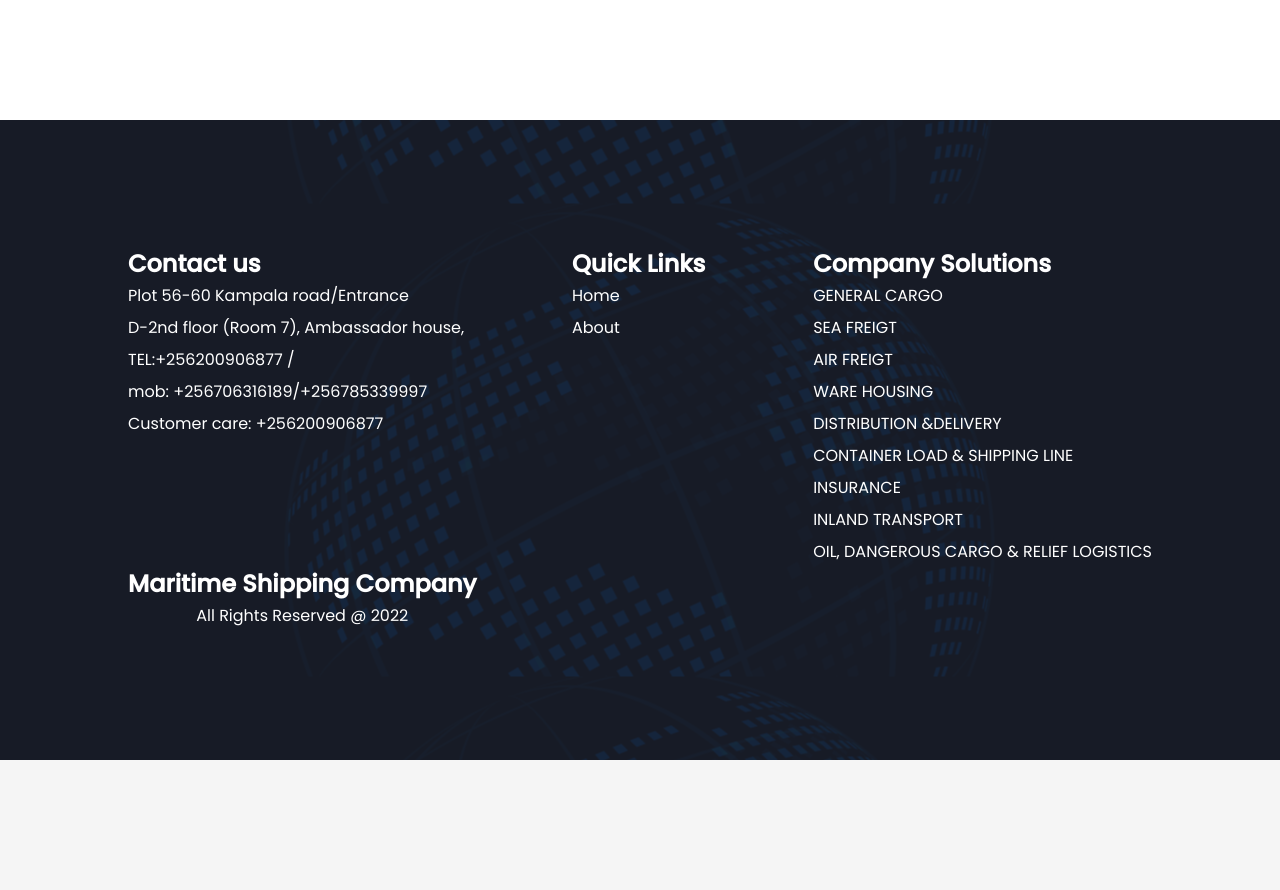
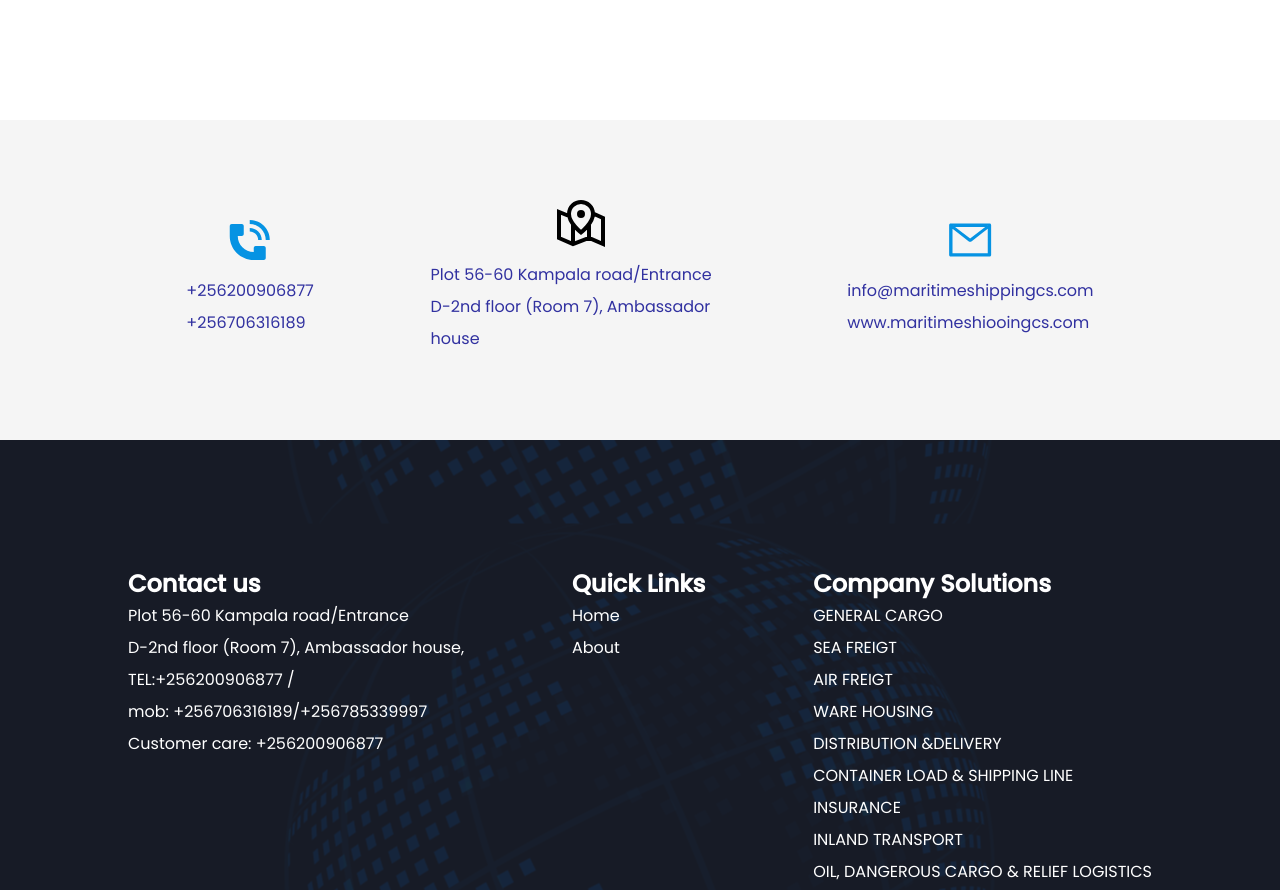
Before and after one commit to isiagi/happilogistics, a React (Create React App) app: page /detail/about in a window 1280 px wide. Shown: the part 1800-2690 px from the top of the page. Before the commit the page ends 2560 px from the top, so only its background shows below. Built offline with nearby package versions, Linux system fonts and the light colour scheme.

Commit message:
adds banner

```diff
--- /dev/null
+++ b/src/components/banner/Banner.js
@@ -0,0 +1,30 @@
+import './banner.css';
+import { GrMapLocation } from "react-icons/gr";
+import { AiOutlineMail } from "react-icons/ai";
+import { CgPhone } from "react-icons/cg";
+
+const Banner = () => {
+  return (
+    <div className="contact__info">
+      <div>
+        <CgPhone className="icon" />
+        <p>+256200906877</p>
+        <p>+256706316189</p>
+      </div>
+      <div>
+        <GrMapLocation className="icon" />
+        <p>
+          Plot 56-60 Kampala road/Entrance D-2nd floor (Room 7), Ambassador
+          house
+        </p>
+      </div>
+      <div>
+        <AiOutlineMail className="icon" />
+        <p>info@maritimeshippingcs.com</p>
+        <p>www.maritimeshiooingcs.com</p>
+      </div>
+    </div>
+  );
+};
+
+export default Banner;
--- /dev/null
+++ b/src/components/banner/banner.css
@@ -0,0 +1,18 @@
+.contact__info {
+    display: flex;
+    justify-content: space-around;
+    align-items: center;
+    flex-wrap: wrap;
+    color: rgb(49, 49, 160);
+  }
+
+  .contact__info .icon {
+    font-size: 3rem;
+    width: 100%;
+    color: #0693e3 !important;
+  }
+
+  .contact__info > div {
+    max-width: 300px;
+    margin:5rem 0;
+  }
--- a/src/pages/about/About.jsx
+++ b/src/pages/about/About.jsx
@@ -1,13 +1,14 @@
 import React from "react";
+import Banner from "../../components/banner/Banner";
 import Why from "../../components/why/Why";
 import "./about.css";
 
 const About = () => {
-    let loc = window.location.pathname;
+  let loc = window.location.pathname;
 
-    React.useEffect(() => {
-        window.scrollTo(0, 0);
-      }, []);
+  React.useEffect(() => {
+    window.scrollTo(0, 0);
+  }, []);
 
   return (
     <>
@@ -67,7 +68,12 @@ const About = () => {
             </div>
           </div>
         </div>
-          <Why />
+        <Why />
+        <div className="about__contain">
+          <div className="about__wrapper">
+            <Banner />
+          </div>
+        </div>
       </div>
     </>
   );
--- a/src/pages/about/about.css
+++ b/src/pages/about/about.css
@@ -24,6 +24,13 @@
   justify-content: center;
   color: rgb(49, 49, 160);
 }
+
+.about__contain {
+    min-height: 40vh;
+    display: flex;
+    justify-content: center;
+    color: rgb(49, 49, 160);
+  }
 
 .about__wrapper {
   width: 1024px;
--- a/src/pages/contact/contact.css
+++ b/src/pages/contact/contact.css
@@ -27,7 +27,7 @@ textarea {
 }
 
 .form__input {
-    padding: .8rem;
+  padding: 0.8rem;
   border-radius: 5px;
   outline: none;
   border: 1px solid gray;
@@ -36,10 +36,10 @@ textarea {
 .form__button {
   outline: none;
   width: 100px;
-    padding: .6rem;
+  padding: 0.6rem;
   border-radius: 5px;
   border: none;
-    background:rgb(210, 53, 53);
+  background: rgb(210, 53, 53);
   color: white;
 }
 
@@ -94,5 +94,5 @@ textarea {
 
 .contact__info > div {
   max-width: 300px;
-    margin:5rem 0;
+  margin: 5rem 0;
 }
```
Lines whose indentation alone changed are shown as unchanged.
